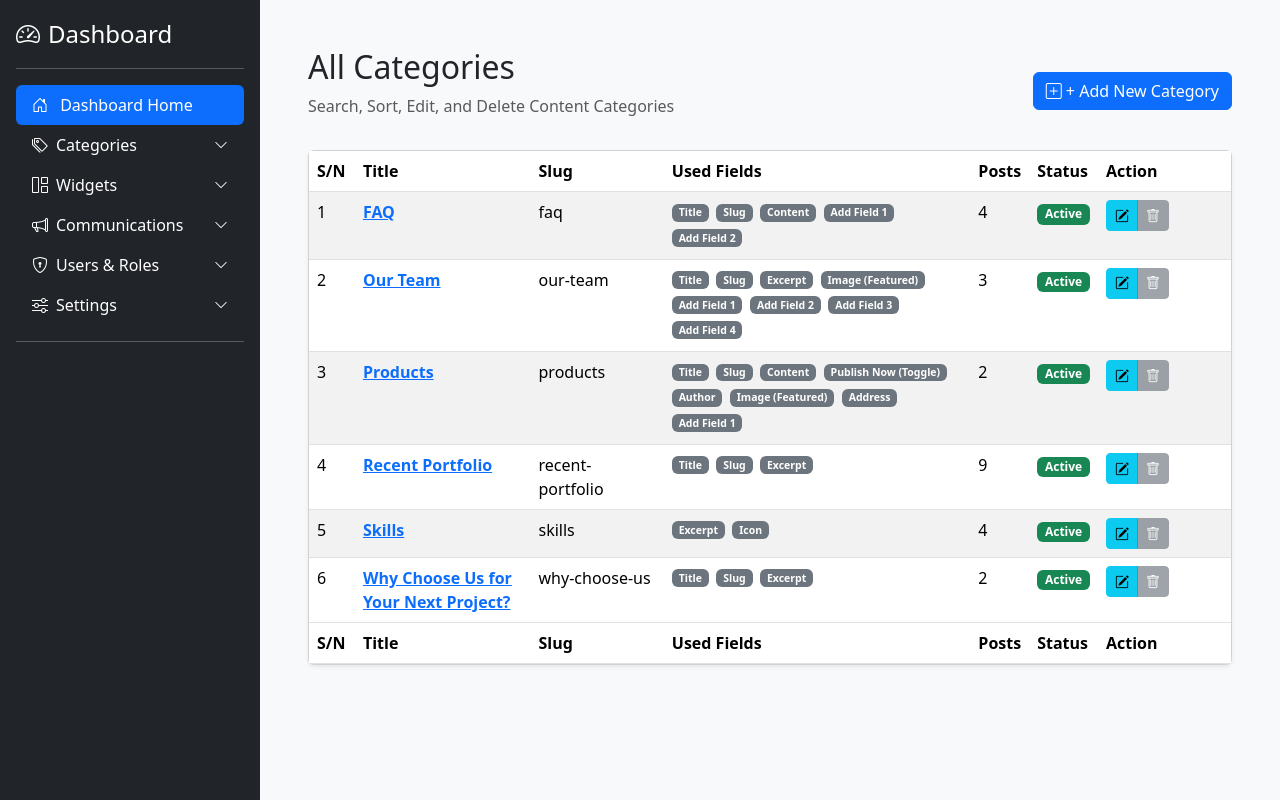
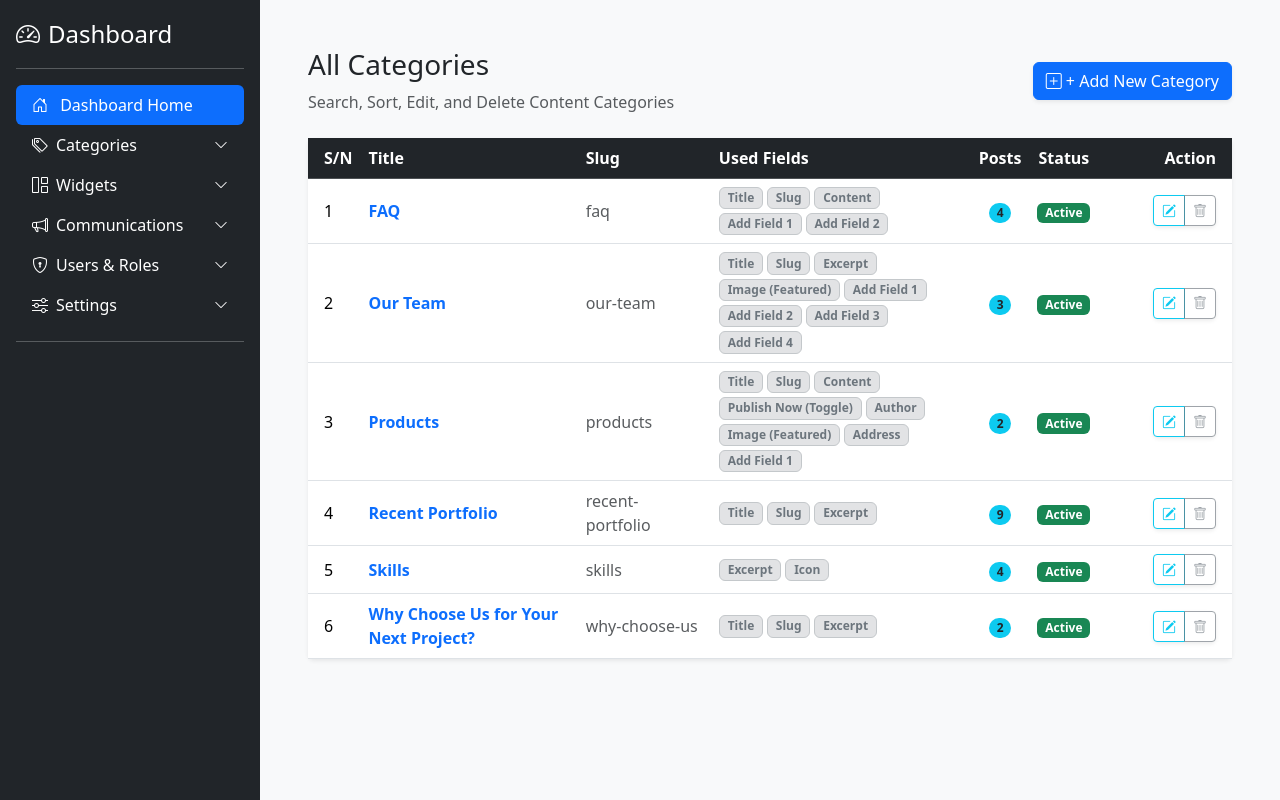
Before and after one commit to belldivine070/CMS, a Django app: page /bg-admin/category/lists/ in a window 1280 px wide. Shown: the part 56-856 px from the top of the page. Run offline with Django 5.2, Linux system fonts and the light colour scheme; a user stored in the database is signed in; data comes from the database, SQL or seed files in the repository; parts of the project's set-up code (start-up, migrations or seed data) failed here and were passed over; some libraries are stand-ins or nearby versions.

Commit message:
Refactor category list layout and styling
Refactor category list layout and improve responsiveness. Update table structure and styling for better usability.

```diff
--- a/users/templates/categories/category_list.html
+++ b/users/templates/categories/category_list.html
@@ -3,109 +3,93 @@
 {% load widget_tweaks %}
 {% load category_tags %}
 
-
 {% block content %}
-<div class="container-fluid mt-4">
-    <div class="d-flex justify-content-between align-items-center mb-3">
-        <div>
-            <h2>All Categories</h2>
-            <p class="text-muted">Search, Sort, Edit, and Delete Content Categories</p>
+<div class="container-fluid mt-3 mt-md-4">
+    <div class="d-flex flex-column flex-md-row justify-content-between align-items-md-center mb-4">
+        <div class="mb-3 mb-md-0">
+            <h2 class="h3">All Categories</h2>
+            <p class="text-muted mb-0">Search, Sort, Edit, and Delete Content Categories</p>
         </div>
-        <a href="{% url 'category_create' %}" class="btn btn-primary">
+        <a href="{% url 'category_create' %}" class="btn btn-primary shadow-sm">
             <i class="bi bi-plus-square"></i> + Add New Category
         </a>
     </div>
 
-
-    <div class="card shadow-sm">
+    <div class="card shadow-sm border-0">
         <div class="card-body p-0">
-            <table class="table table-striped table-hover mb-0">
-                <thead>
+            <div class="table-responsive">
+                <table class="table table-hover align-middle mb-0">
+                    <thead class="table-dark">
                         <tr>
-                        <th style="width: 5%;">S/N</th>
-                        <th style="width: 20%;">Title</th>
-                        <th style="width: 15%;">Slug</th>
-                        <th style="width: 35%;">Used Fields</th>
-                        <th style="width: 5%;">Posts</th>
-                        <th style="width: 5%;">Status</th>
-                        <th style="width: 15%;">Action</th>
+                            <th class="ps-3" style="width: 5%;">S/N</th>
+                            <th style="width: 25%;">Title</th>
+                            <th class="d-none d-lg-table-cell" style="width: 15%;">Slug</th>
+                            <th class="d-none d-md-table-cell" style="width: 30%;">Used Fields</th>
+                            <th class="text-center" style="width: 5%;">Posts</th>
+                            <th class="d-none d-sm-table-cell text-center" style="width: 5%;">Status</th>
+                            <th class="text-end pe-3" style="width: 15%;">Action</th>
                         </tr>
                     </thead>
                     <tbody>
                         {% for category in categories %}
                         <tr>
-                        <td>{{ forloop.counter }}</td>
+                            <td class="ps-3">{{ forloop.counter }}</td>
                             <td>
-                            <a href="{% url 'post_list_by_category' category_slug=category.slug %}">
-                                <strong>{{ category.title }}</strong>
+                                <a href="{% url 'post_list_by_category' category_slug=category.slug %}" class="text-decoration-none fw-bold">
+                                    {{ category.title }}
                                 </a>
+                                <div class="d-lg-none small text-muted">{{ category.slug }}</div>
                             </td>
-                        <td>{{ category.slug }}</td>
 
-                        <td>
-                            <p class="mb-0 small">
+                            <td class="d-none d-lg-table-cell text-muted">{{ category.slug }}</td>
+
+                            <td class="d-none d-md-table-cell">
+                                <div class="d-flex flex-wrap gap-1">
                                     {% for field_slug in category.child_fields %}
                                         {% with field_label=POST_FIELD_CHOICES|get_item:field_slug %}
-                                        <span class="badge text-bg-secondary me-1 mb-1">{{ field_label|default:field_slug }}</span>
-                                    {% endwith %}
-                                {% endfor %}
-                            </p>
-
-                            {% if category.required_fields %}
-                                <small class="text-danger d-block mt-1">
-                                    Required:
-                                    {% for req_slug in category.required_fields %}
-                                        {{ POST_FIELD_CHOICES|get_item:req_slug|default:req_slug }}{% if not forloop.last %}, {% endif %}
-                                    {% endfor %}
-                                </small>
-                            {% endif %}
-                        </td>
-
-{% comment %}
-                       <td>
-                            <p class="mb-0 small">
-                                {% for field_slug in category.child_fields %}
-                                    {% with field_label=POST_FIELD_CHOICES|get_item:field_slug %}
-                                        <span class="badge {% if field_slug in 'title,slug' %}text-bg-primary{% else %}text-bg-secondary{% endif %} me-1 mb-1">
+                                            <span class="badge bg-secondary-subtle text-secondary border border-secondary-subtle" style="font-size: 0.75rem;">
                                                 {{ field_label|default:field_slug }}
                                             </span>
                                         {% endwith %}
                                     {% endfor %}
-                            </p>
+                                </div>
 
                                 {% if category.required_fields %}
-                                <small class="text-danger d-block mt-1">
-                                    Required:
+                                    <div class="mt-1" style="font-size: 0.7rem;">
+                                        <span class="text-danger fw-bold">Required:</span>
+                                        <span class="text-muted">
                                             {% for req_slug in category.required_fields %}
                                                 {{ POST_FIELD_CHOICES|get_item:req_slug|default:req_slug }}{% if not forloop.last %}, {% endif %}
                                             {% endfor %}
-                                </small>
+                                        </span>
+                                    </div>
                                 {% endif %}
-                        </td> {% endcomment %}
+                            </td>
 
+                            <td class="text-center">
+                                <span class="badge rounded-pill bg-info text-dark">{{ category.post_count }}</span>
+                            </td>
 
-                        <td>{{ category.post_count }}</td>
+                            <td class="d-none d-sm-table-cell text-center">
+                                <span class="badge text-bg-success">Active</span>
+                            </td>
 
-                        <td><span class="badge text-bg-success">Active</span></td>
-
-                        <td>
-                            <div class="btn-group" role="group" aria-label="Category Actions">
-                                {# URL Fix: NOW USING slug=category.slug #}
-                                <a href="{% url 'category_update' slug=category.slug %}" class="btn btn-sm btn-info" title="Edit">
+                            <td class="text-end pe-3">
+                                <div class="btn-group shadow-sm">
+                                    <a href="{% url 'category_update' slug=category.slug %}" class="btn btn-sm btn-outline-info" title="Edit">
                                         <i class="bi bi-pencil-square"></i>
                                     </a>
 
                                     {% if category.post_count == 0 %}
-                                    {# URL Fix: NOW USING slug=category.slug #}
-                                    <form method="post" action="{% url 'category_delete' slug=category.slug %}" style="display: inline;"
-                                          onsubmit="return confirm('Are you sure you want to delete the category: {{ category.name }}? This action is irreversible.');">
+                                        <form method="post" action="{% url 'category_delete' slug=category.slug %}" class="d-inline"
+                                              onsubmit="return confirm('Delete: {{ category.title }}?');">
                                             {% csrf_token %}
-                                        <button type="submit" class="btn btn-sm btn-danger" title="Delete Category">
+                                            <button type="submit" class="btn btn-sm btn-outline-danger" title="Delete">
                                                 <i class="bi bi-trash"></i>
                                             </button>
                                         </form>
                                     {% else %}
-                                    <button class="btn btn-sm btn-secondary" disabled title="Cannot delete: {{ category.post_count }} posts exist.">
+                                        <button class="btn btn-sm btn-outline-secondary" disabled title="Cannot delete: posts exist.">
                                             <i class="bi bi-trash"></i>
                                         </button>
                                     {% endif %}
@@ -114,24 +98,37 @@
                         </tr>
                         {% empty %}
                         <tr>
-                        <td colspan="7">No content categories defined yet.</td>
+                            <td colspan="7" class="text-center py-4 text-muted">No content categories defined yet.</td>
                         </tr>
                         {% endfor %}
                     </tbody>
-                {# Footer Thead as requested #}
-                <thead>
+                    <thead class="table-light d-none d-lg-table-header-group">
                         <tr>
-                        <th style="width: 5%;">S/N</th>
-                        <th style="width: 20%;">Title</th>
-                        <th style="width: 15%;">Slug</th>
-                        <th style="width: 35%;">Used Fields</th>
-                        <th style="width: 5%;">Posts</th>
-                        <th style="width: 5%;">Status</th>
-                        <th style="width: 15%;">Action</th>
+                            <th class="ps-3">S/N</th>
+                            <th>Title</th>
+                            <th>Slug</th>
+                            <th>Used Fields</th>
+                            <th class="text-center">Posts</th>
+                            <th class="text-center">Status</th>
+                            <th class="text-end pe-3">Action</th>
                         </tr>
                     </thead>
                 </table>
             </div>
         </div>
     </div>
+</div>
+
+<style>
+    /* Fix for smooth scrolling on mobile */
+    .table-responsive {
+        -webkit-overflow-scrolling: touch;
+    }
+
+    /* Better badge wrapping */
+    .badge {
+        white-space: normal;
+        text-align: left;
+    }
+</style>
 {% endblock content %}
```
Lines whose indentation alone changed are shown as unchanged.
